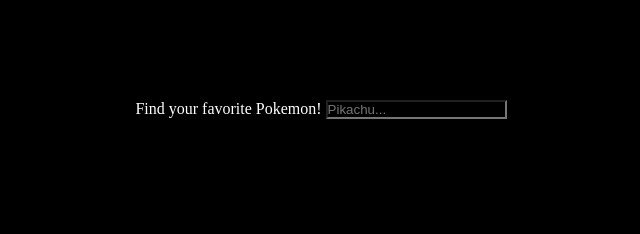
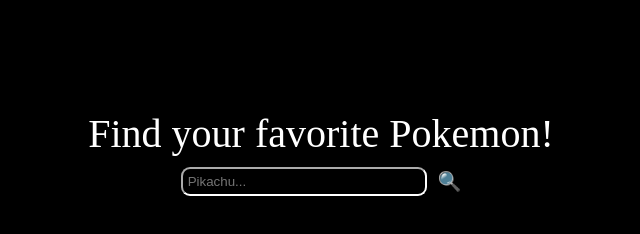
Before and after one commit to johnly17/pokemon-practice, a plain HTML site: page index.html in a window 1280 px wide. Shown: the whole page, without its empty margins (319-959 px from the left). Drawn offline with Linux system fonts and the light colour scheme; no server answers.

Commit message:
fetch pokemon data

```diff
--- a/index.html
+++ b/index.html
@@ -1,19 +1,27 @@
 <!DOCTYPE html>
 <html lang="en">
   <head>
-    <meta charset="UTF-8">
-    <meta http-equiv="X-UA-Compatible" content="IE=edge">
-    <meta name="viewport" content="width=device-width, initial-scale=1.0">
-    <link rel="stylesheet" href="styles.css">
+    <meta charset="UTF-8" />
+    <meta http-equiv="X-UA-Compatible" content="IE=edge" />
+    <meta name="viewport" content="width=device-width, initial-scale=1.0" />
+    <link rel="stylesheet" href="styles.css" />
     <title>Document</title>
   </head>
   <body>
-    <div class="search">
-        <form>
+    <div class="search-container">
+      <form class="search-form">
         <label for="search">Find your favorite Pokemon!</label>
+        <div class="input">
           <input type="text" name="search" placeholder="Pikachu..." />
+          <button>🔍</button>
+        </div>
       </form>
     </div>
-    <script src="index.js"></script>
+
+    <div class="pokemon-container">
+
+    </div>
+
+    <script type="text/javascript" src="index.js" defer></script>
   </body>
 </html>
--- a/index.js
+++ b/index.js
@@ -0,0 +1,18 @@
+document.addEventListener("DOMContentLoaded", () => {
+  const pokeContainer = document.querySelector(".pokemon-container");
+
+  fetch("https://pokeapi.co/api/v2/pokemon")
+    .then((r) => r.json())
+    .then((pokemons) => {
+      pokemons.results.forEach((pokemon) => {
+        const pokeCard = document.createElement("div");
+        pokeCard.className = "poke-card";
+
+        const h2 = document.createElement("h2");
+        h2.innerHTML = pokemon.name;
+
+        pokeCard.append(h2);
+        pokeContainer.append(pokeCard);
+      });
+    });
+});
--- a/styles.css
+++ b/styles.css
@@ -5,9 +5,46 @@
   color: white;
 }
 
-.search {
+.search-container {
   display: flex;
-    flex-direction: column;
-    align-items: center;
+  justify-content: center;
   margin: 100px 0;
 }
+
+.search-form label {
+  display: block;
+  margin-bottom: 10px;
+  font-size: 2.5rem;
+}
+
+.search-form input {
+  display: block;
+  padding: 5px;
+  border-radius: 9px;
+  border-color: white;
+  width: 50%;
+}
+
+.search-form {
+  padding: 10px;
+}
+
+.input {
+  display: flex;
+  justify-content: center;
+  align-items: center;
+  gap: 10px;
+  width: 100%;
+}
+
+.input button {
+  border: none;
+  font-size: 1.2rem;
+  cursor: pointer;
+}
+
+.input button:hover {
+  border: none;
+  font-size: 1.2rem;
+  cursor: pointer;
+}
```
Lines whose indentation alone changed are shown as unchanged.
